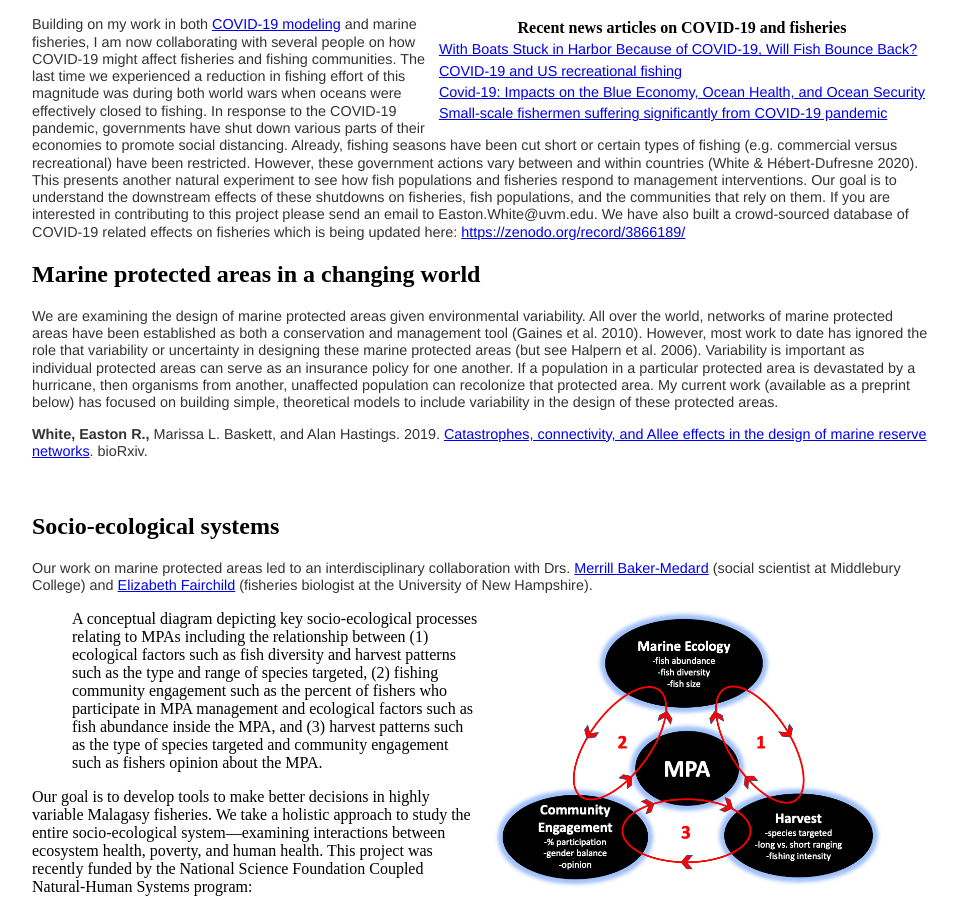
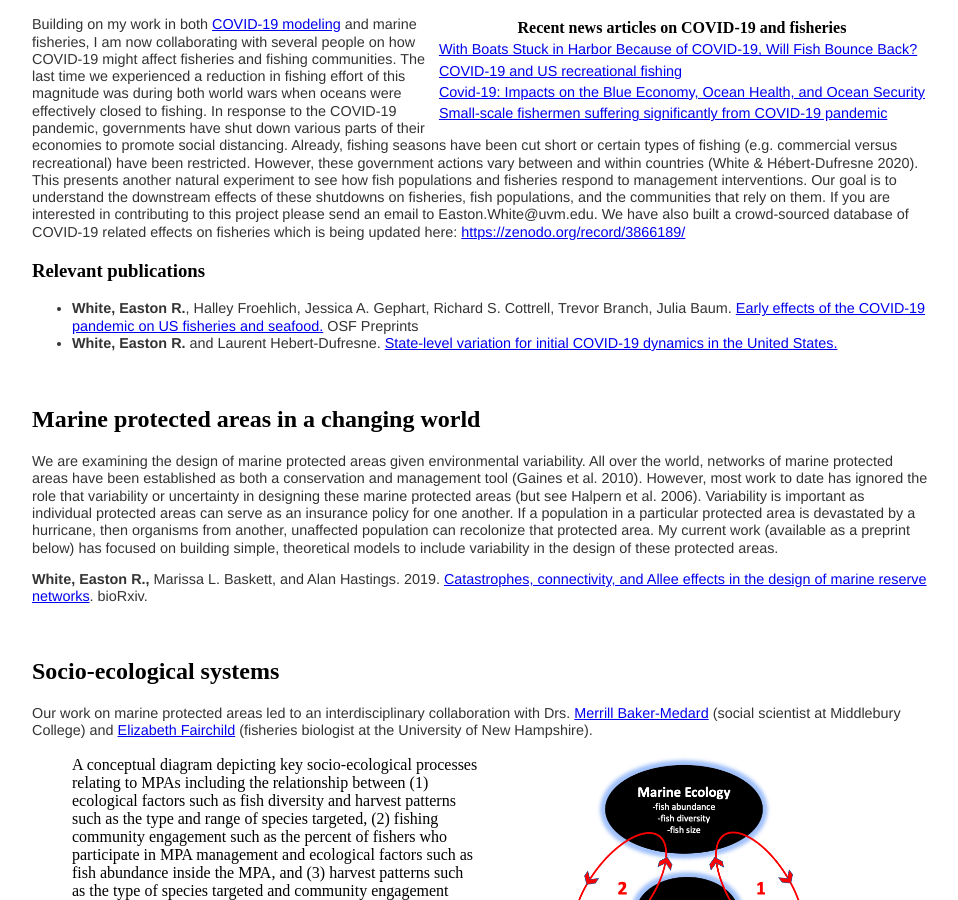
Before and after one commit to eastonwhite/eastonwhite.github.io, a Jekyll site: the page built from research/index.html, in a window 1280 px wide and 900 px high, scrolled down 903 px. Shown: the whole window, without its empty margins (160-1118 px from the left). Built offline with Jekyll 4.4.1, drawn with Linux system fonts in a browser that asks for light colours; some of the changed text lies outside the part shown.

Commit message:
added publication links

```diff
--- a/research/index.html
+++ b/research/index.html
@@ -50,13 +50,19 @@ title: Easton R. White | Research
 Our goal is to understand the downstream effects of these shutdowns on fisheries, fish populations, and the communities that rely on them. If you are interested in contributing to this project please send an email to Easton.White@uvm.edu. We have also built a crowd-sourced database of COVID-19 related effects on fisheries which is being updated here: <a href="https://zenodo.org/record/3866189/">https://zenodo.org/record/3866189/</a>
 
 
+<h3>Relevant publications</h3>
+ <ul>
+  <li><strong>White, Easton R.</strong>, Halley Froehlich, Jessica A. Gephart, Richard S. Cottrell, Trevor Branch, Julia Baum. <a href="https://osf.io/9bxnh/" target="_blank" rel="noopener noreferrer">Early effects of the COVID-19 pandemic on US fisheries and seafood.</a> OSF Preprints</li>
+  <li><strong>White, Easton R.</strong> and Laurent Hebert-Dufresne. <a href="https://www.medrxiv.org/content/10.1101/2020.04.14.20065318v1" target="_blank" rel="noopener noreferrer">State-level variation for initial COVID-19 dynamics in the United States.</a></li>
+</ul>
+
 
 <br>
 <p><a name="MPAs"></a></p>
 <h2>Marine protected areas in a changing world</h2>
 <p>We are examining the design of marine protected areas given environmental variability. All over the world, networks of marine protected areas have been established as both a conservation and management tool (Gaines et al. 2010). However, most work to date has ignored the role that variability or uncertainty in designing these marine protected areas (but see Halpern et al. 2006). Variability is important as individual protected areas can serve as an insurance policy for one another. If a population in a particular protected area is devastated by a hurricane, then organisms from another, unaffected population can recolonize that protected area. My current work (available as a preprint below) has focused on building simple, theoretical models to include variability in the design of these protected areas.</p>
 
-<p><strong>White, Easton R., </strong>Marissa L. Baskett, and Alan Hastings. 2019. <a href="https://www.biorxiv.org/content/10.1101/750448v1">Catastrophes, connectivity, and Allee effects in the design of marine reserve networks</a>. bioRxiv.</p>
+<p><strong>White, Easton R., </strong>Marissa L. Baskett, and Alan Hastings. 2019. <a href="https://www.biorxiv.org/content/10.1101/750448v1" target="_blank" rel="noopener noreferrer">Catastrophes, connectivity, and Allee effects in the design of marine reserve networks</a>. bioRxiv.</p>
 
 
 
@@ -100,6 +106,12 @@ Our goal is to develop tools to make better decisions in highly variable Malagas
 
 <p><a href="https://www.uvm.edu/rsenr/profiles/rosalie-bruel" target="_blank" rel="noopener noreferrer">Dr. Rosalie Bruel</a> and I applied these techniques to study the optimal sampling requirements and approaches for detecting ecosystem change in plankton communities derived from sediment cores. This work is now available in a <a href="https://www.biorxiv.org/content/10.1101/2020.04.07.030643v1" target="_blank" rel="noopener noreferrer">recent preprint</a>.
 
+
+<h3>Relevant publications</h3>
+ <ul>
+  <li>Bruel, Rosalie &<strong>White, Easton R.</strong> <a href="https://www.biorxiv.org/content/10.1101/2020.04.07.030643v1" target="_blank" rel="noopener noreferrer">Sampling requirements and approaches to detect ecosystem shifts.</a>bioRxiv.</li>
+  <li><strong>White, Easton R.</strong> and Christie Bahlai. <a href="https://ecoevorxiv.org/cz5va/" target="_blank" rel="noopener noreferrer">Experimenting with the past to improve environmental monitoring programs.</a> EcoEvoRxiv preprints</li>
+</ul>
 
 
 <br>
```
